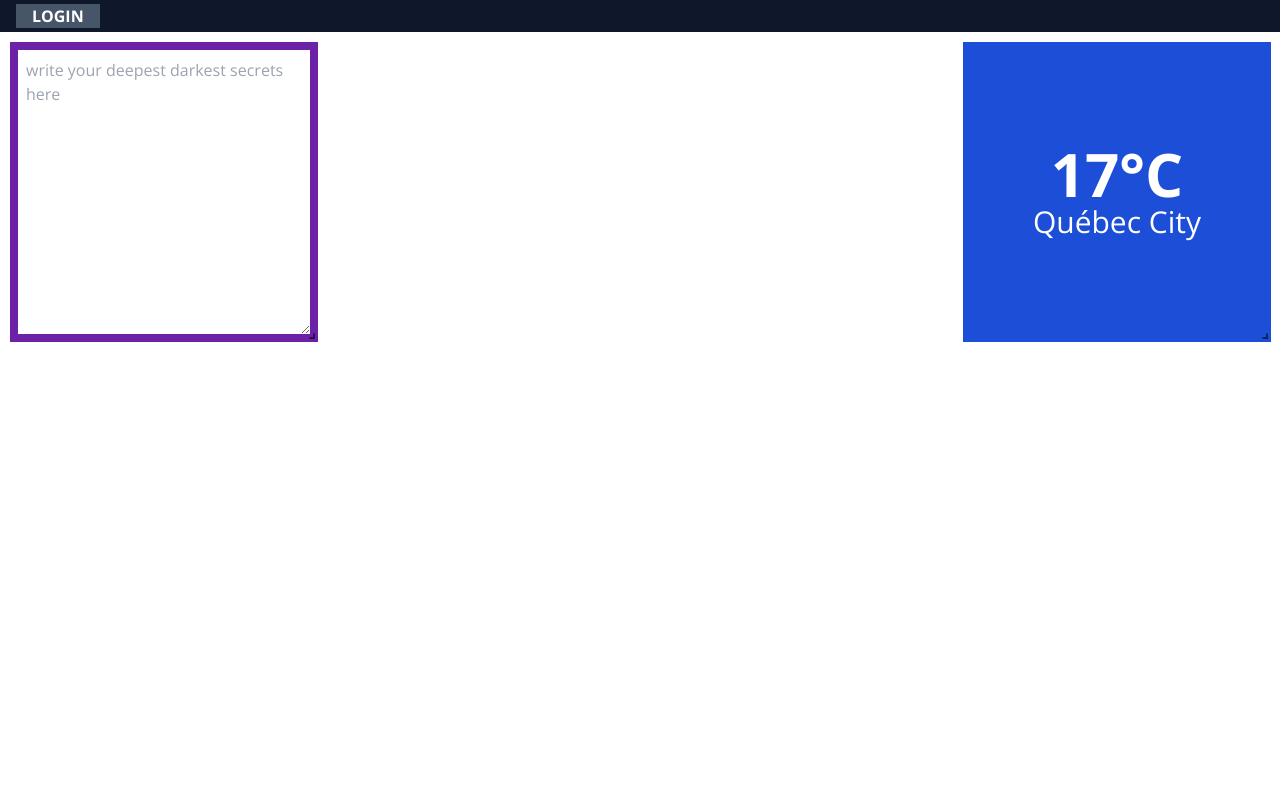
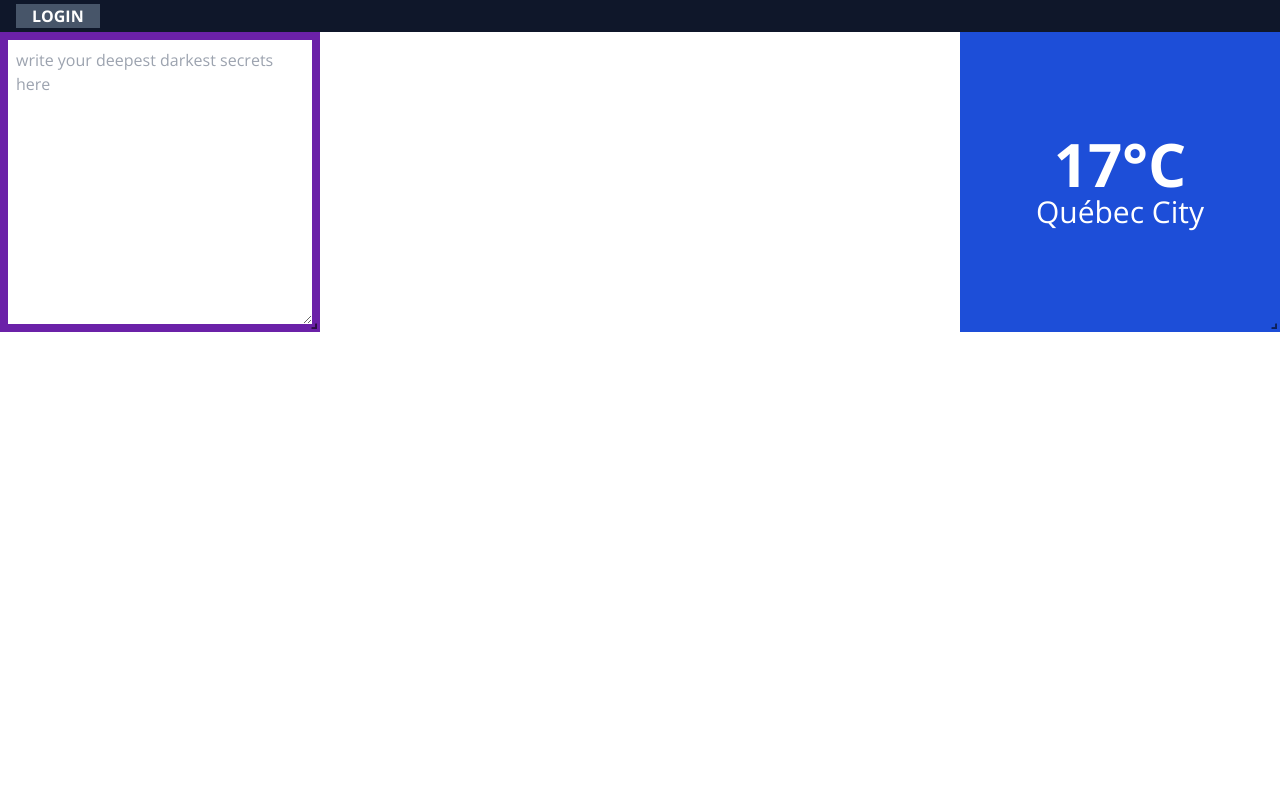
Before and after one commit to shanerrr/react-grid-system, a Next.js app: page / in a window 1280 px wide. Shown: the top 800 px of the page. Built offline with nearby package versions, Linux system fonts and the light colour scheme.

Commit message:
no margin stuff

```diff
--- a/src/components/Grid/Grid.tsx
+++ b/src/components/Grid/Grid.tsx
@@ -25,6 +25,7 @@ export default function Grid({ layout, onLayoutChange }: Props) {
       cols={Math.floor(width / 300)}
       rowHeight={300}
       compactType={null}
+      margin={[0, 0]}
       width={width}
       onLayoutChange={(layout) => onLayoutChange(layout)}
       maxRows={Math.floor((height - 32) / 300)}
```
